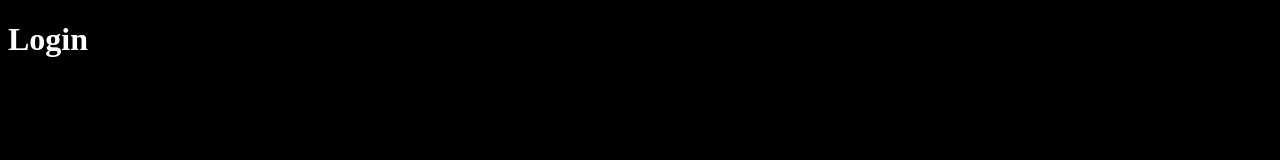
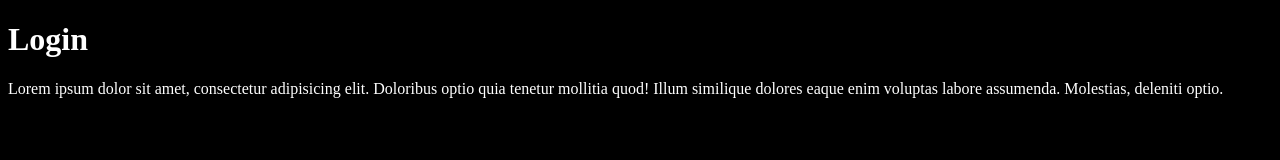
Before and after one commit to bojancalija/landing-page, a plain HTML site: page login.html in a window 1280 px wide. Drawn offline with Linux system fonts and the light colour scheme.

Commit message:
paragraph added

```diff
--- a/login.html
+++ b/login.html
@@ -10,6 +10,7 @@
 <body>
     <div>
         <h1>Login</h1>
+        <p>Lorem ipsum dolor sit amet, consectetur adipisicing elit. Doloribus optio quia tenetur mollitia quod! Illum similique dolores eaque enim voluptas labore assumenda. Molestias, deleniti optio.</p>
     </div>
 
     <script src="main.js"></script>
```
